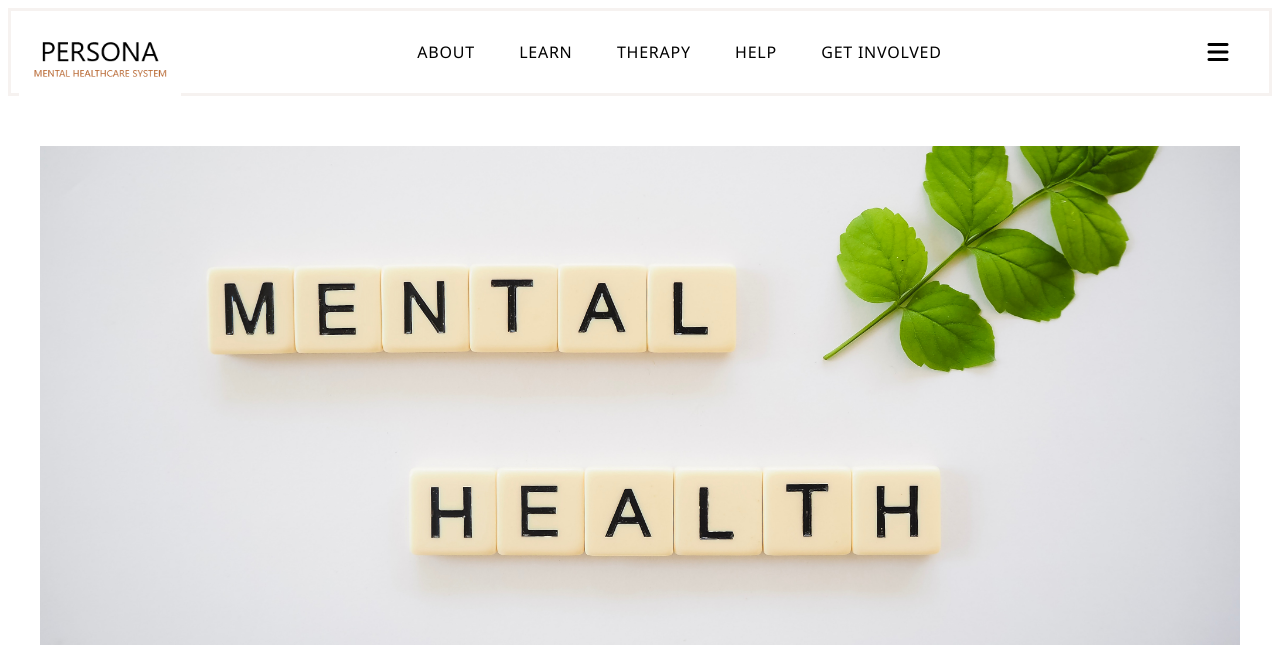
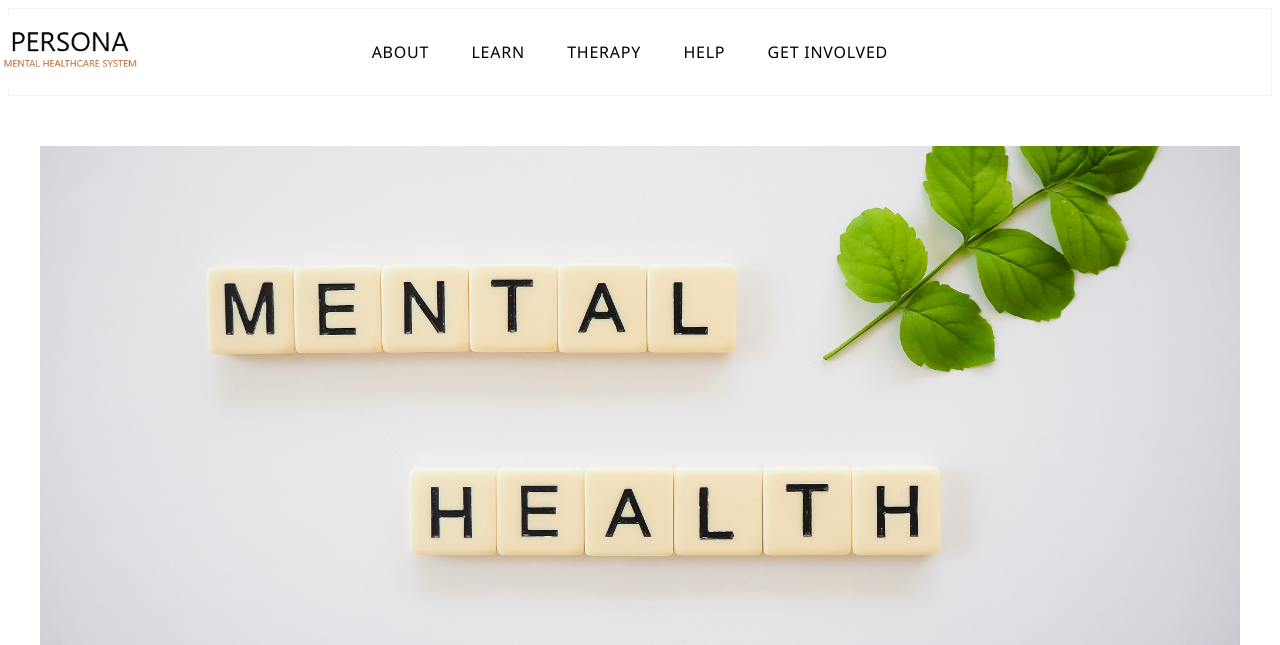
Before and after one commit to waleed0z/PersonaMHC, a Django app: page / in a window 1280 px wide. Shown: the top 645 px of the page. Run offline with Django 4.2, Linux system fonts and the light colour scheme.

Commit message:
fixed navbar

```diff
--- a/home/static/css/styles.css
+++ b/home/static/css/styles.css
@@ -6,17 +6,19 @@ body{
    top: 0;
    left: 0; right: 0;
    background: white;
-   padding: 1rem 7%;
+   padding: 0.5rem 6%;
    display: flex;
    align-items: center;
    justify-content: space-between;
-   border:3px solid #ece2de75;
+   border: 0.075px solid #ece2de75;
  }
 
  .logo{
    display: flex;
-   height: 50px;
-   width:100px;
+   position: relative;
+   height: 70px;
+   width:50px;
+   right:1rem;
 
   }
 .persona {
@@ -25,9 +27,9 @@ body{
   right: 5rem;
 }
 .icon {
- display: flex;
+ display: none;
  position: relative;
- left: 3rem;
+ left: 1rem;
 }
 .icon i{
   font-size: 1.5rem;
@@ -37,9 +39,9 @@ body{
 .icon i:hover{
   color: black;
 }
+
 .navbar a {
-  height: 30px;
-  width: 20px;
+  position: relative;
   text-decoration: none;
   font-size: 1rem;
   font-weight: 500;
@@ -47,7 +49,7 @@ body{
   color: black;
   font-family: "Segoe UI", Tahoma, Geneva, Verdana, sans-serif;
   letter-spacing: 0.75px;
-  border: 1px solid transparent;
+  right:18em;
   }
 .navbar a:hover {
     color: #e6c2b4;
@@ -343,7 +345,38 @@ h1, h2, h3, h4, h5, h6,
     color: #e6c2b4;
   }
 
+      @media (max-width:991px){
+    html{
+        font-size: 55.5%;
+    }
 
+    header{
+        padding: 1rem 2rem;
+
+    }
+
+    section{
+        padding:2rem;
+
+    }
+
+}
+@media (max-width:991px){
+    html{
+        font-size: 55.5%;
+    }
+
+    header{
+        padding: 1rem 2rem;
+
+    }
+
+    section{
+        padding:2rem;
+
+    }
+
+}
   @media screen and (max-width: 768px) {
 
 
```
Also changed, not shown: README.md.
